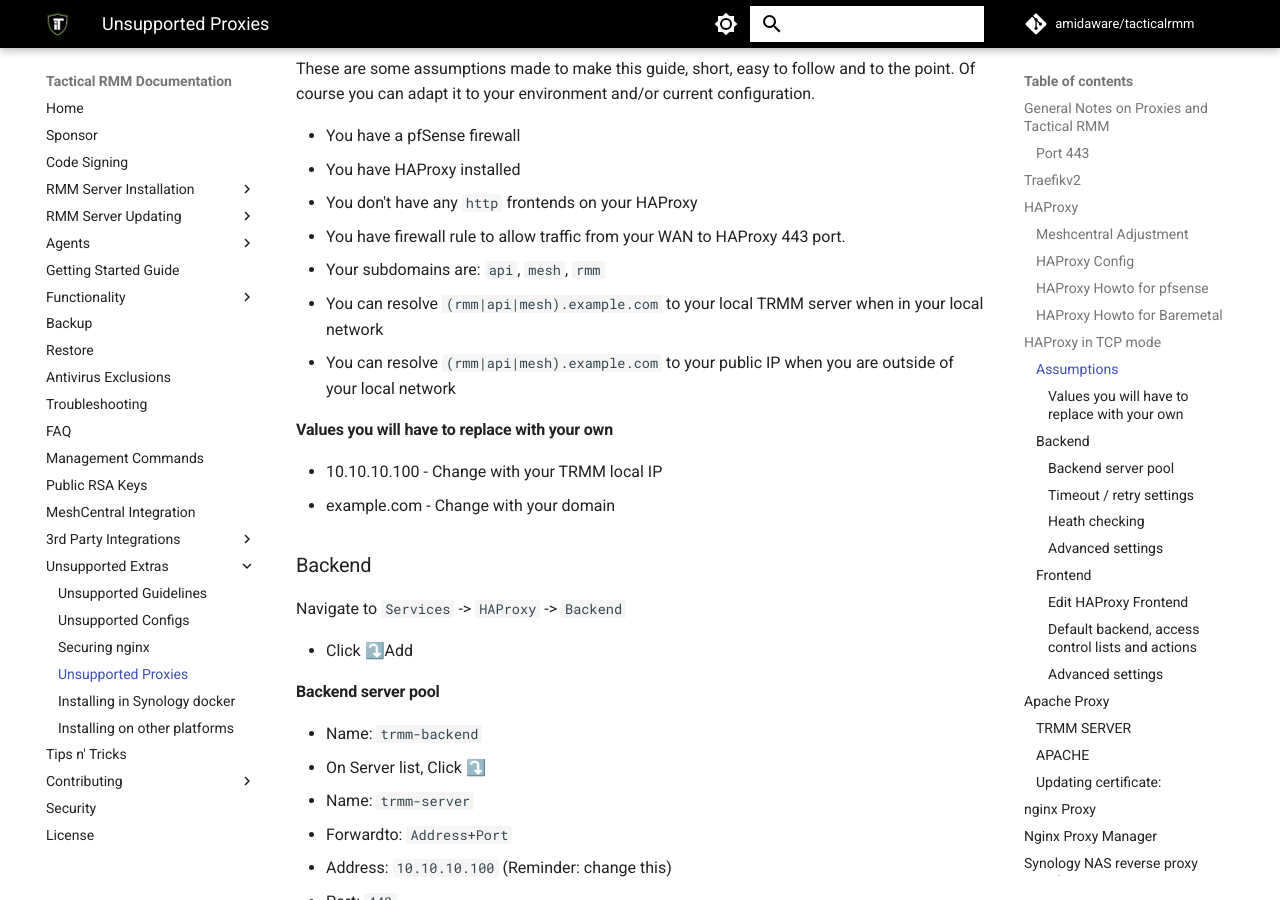
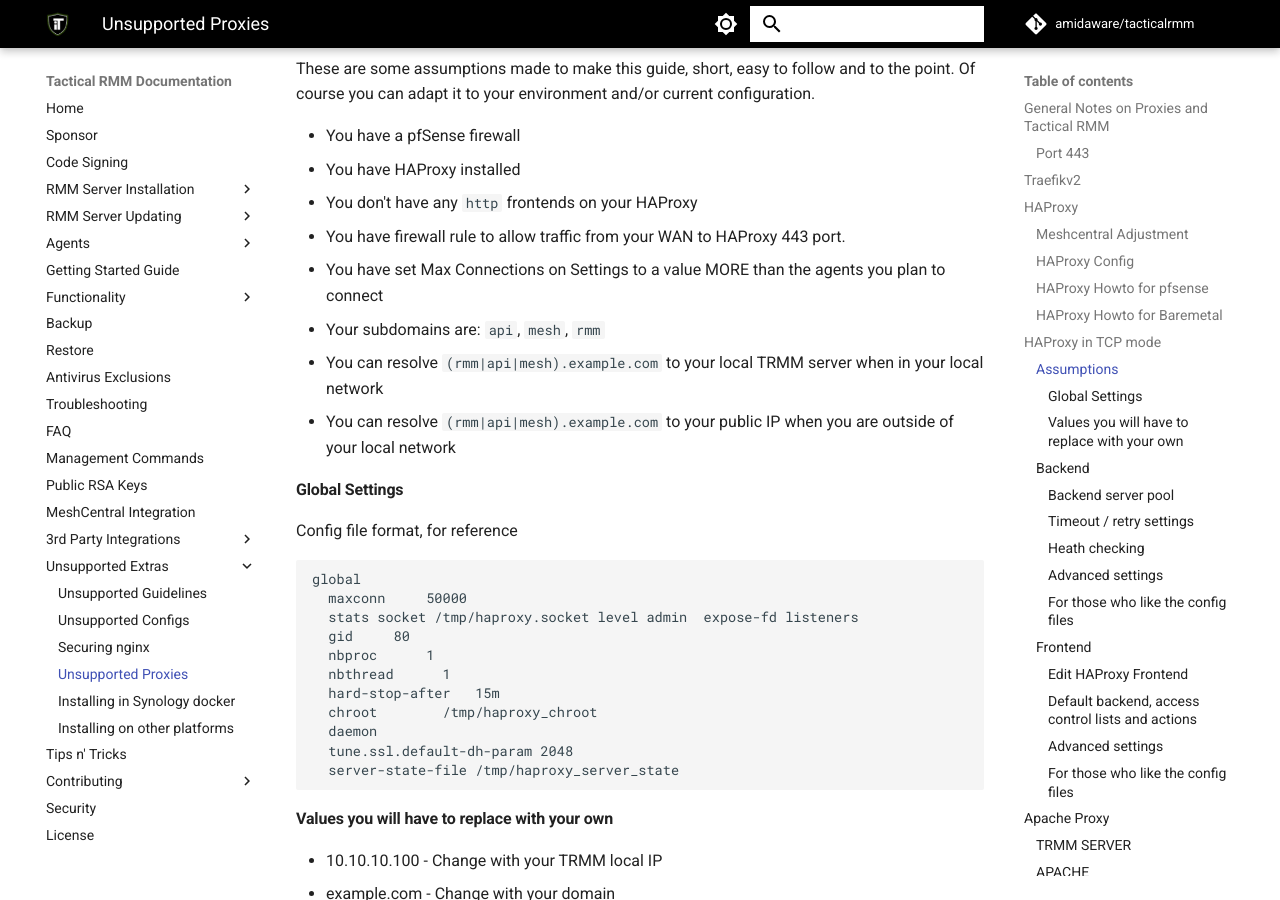
Before and after one commit to amidaware/trmm-docs, an MkDocs documentation site: the page built from docs/unsupported_proxies.md, in a window 1280 px wide and 900 px high, scrolled down 7462 px. Built offline with MkDocs 1.6.1 and Material for MkDocs 9.7.7, drawn with Linux system fonts in a browser that asks for light colours; comment, search, counter and statistics services are not loaded; some of the changed text lies outside the part shown.

Commit message:
add haproxy config file format also

````diff
--- a/docs/unsupported_proxies.md
+++ b/docs/unsupported_proxies.md
@@ -348,9 +348,28 @@
 - You have HAProxy installed
 - You don't have any `http` frontends on your HAProxy
 - You have firewall rule to allow traffic from your WAN to HAProxy 443 port.
+- You have set Max Connections on Settings to a value MORE than the agents you plan to connect
 - Your subdomains are: `api`, `mesh`, `rmm`
 - You can resolve `(rmm|api|mesh).example.com` to your local TRMM server when in your local network
 - You can resolve `(rmm|api|mesh).example.com` to your public IP when you are outside of your local network
+
+#### Global Settings
+
+Config file format, for reference
+
+```text
+global
+  maxconn     50000
+  stats socket /tmp/haproxy.socket level admin  expose-fd listeners
+  gid     80
+  nbproc      1
+  nbthread      1
+  hard-stop-after   15m
+  chroot        /tmp/haproxy_chroot
+  daemon
+  tune.ssl.default-dh-param 2048
+  server-state-file /tmp/haproxy_server_state
+```
 
 #### Values you will have to replace with your own
 
@@ -399,6 +418,21 @@
 
 It works well for me, there are cases that it might not work on all environments.
 
+#### For those who like the config files
+
+```text
+backend trmm-backend_ipv4
+  mode    tcp
+  id      10100
+  log     global
+  timeout connect   300000
+  timeout server    300000
+  retries     3
+  source ipv4@ usesrc clientip
+  option      ssl-hello-chk
+  server      trmm-server 10.10.10.100:443 id 10101 check inter 1000
+```
+
 ### Frontend
 
 Navigate to `Services` -> `HAProxy` -> `Frontend`
@@ -438,6 +472,20 @@
 
 Click 💾Save
 Click ✔️Apply Changes
+
+#### For those who like the config files
+
+```text
+frontend Frontend-SNI
+  bind      YOURWANIP:443 name YOURWANIP:443
+  mode      tcp
+  log     global
+  timeout client    300000
+  tcp-request inspect-delay 5s
+  acl     tactical  req.ssl_sni -m reg -i (rmm|mesh|api).yourdomain.com
+  tcp-request content accept if { req.ssl_hello_type 1 }
+  use_backend tactical_ipv4  if  trmm-backend
+```
 
 ## Apache Proxy
 howto -  proxy on apache
````
